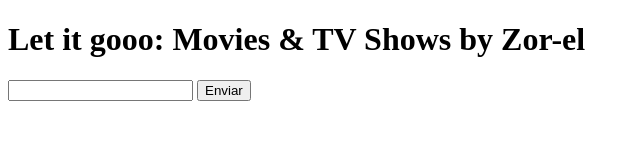
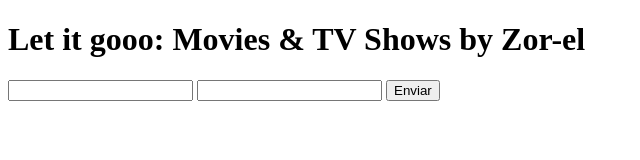
Before and after one commit to yduar/vamoo_git, a plain HTML site: page index.html in a window 1280 px wide. Shown: the whole page, without its empty margins (0-640 px from the left). Drawn offline with Linux system fonts and the light colour scheme.

Commit message:
agreguee last namee

```diff
--- a/index.html
+++ b/index.html
@@ -10,7 +10,8 @@
     <h1> Let it gooo: Movies & TV Shows by Zor-el </h1>
 
     <form action="a" method="get">
-        <input type="text" name="first_name" id="name ">
+        <input type="text" name="first_name" id="1_name ">
+        <input type="text" name="last_name" id="2_name ">
         <input type="button" value="Enviar">
     </form>
 
```
